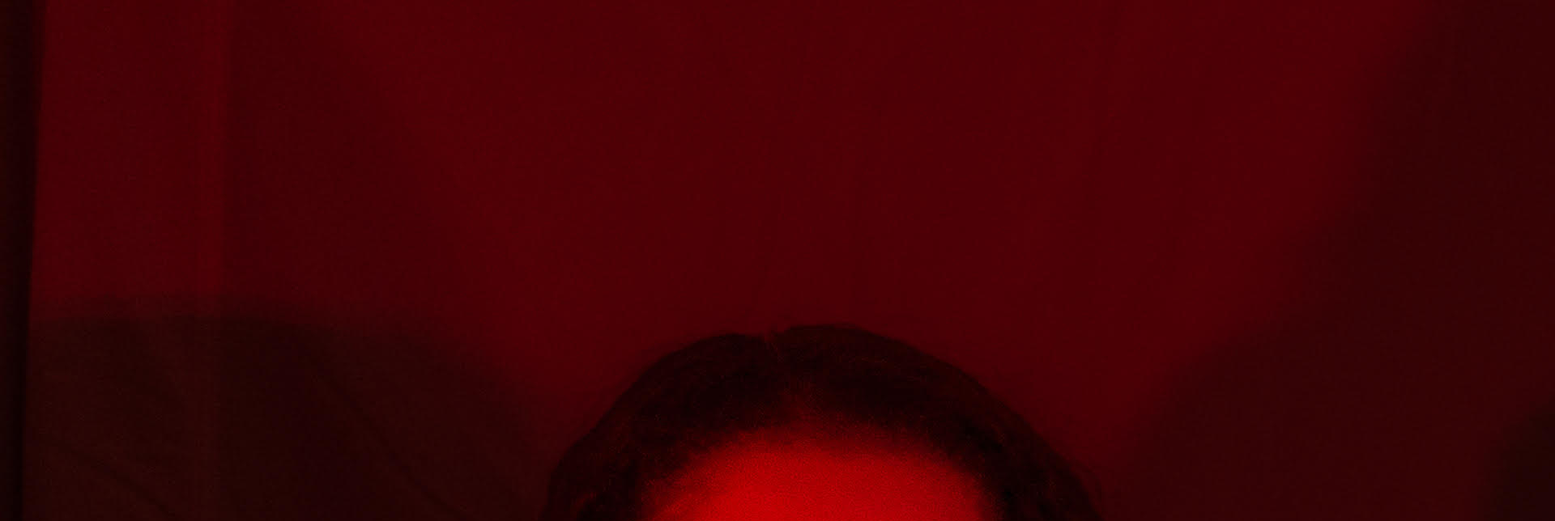
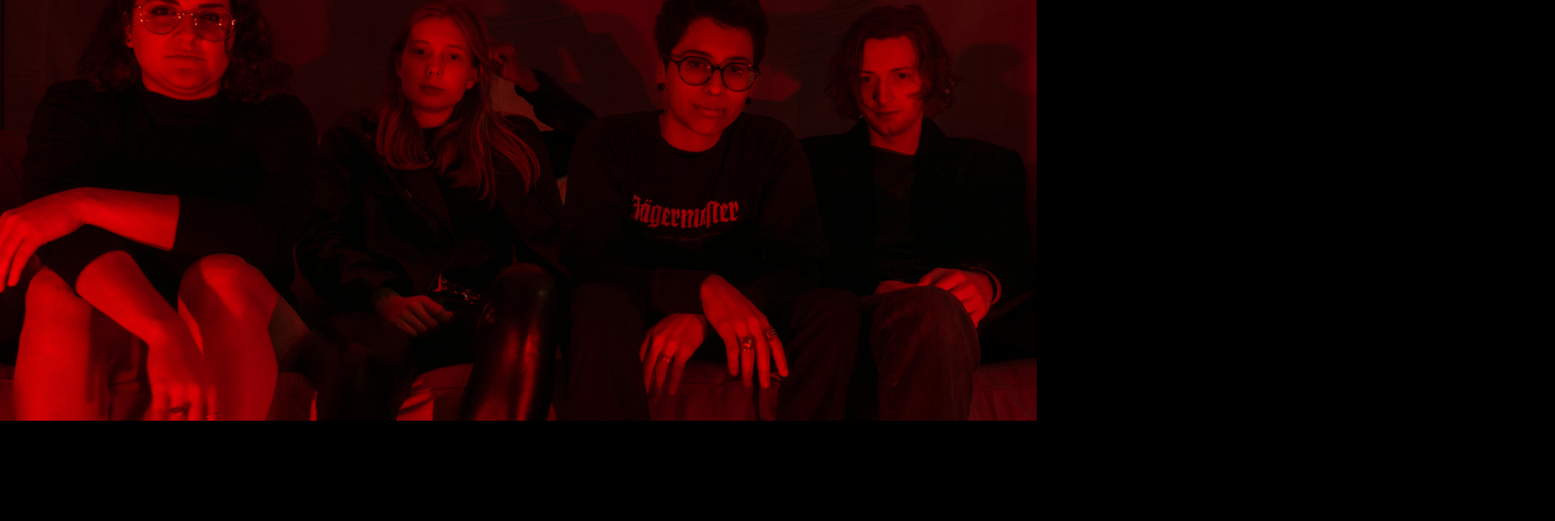
Before and after one commit to ahilton2/SStore, a plain HTML site: page index.html in a window 1280 px wide. Shown: the top 644 px of the page at 81% size, 1920 px wide, since content can reach past the window. Drawn offline with Linux system fonts and the light colour scheme; files whose address does not match are found by name.

Commit message:
Update SStore.css

```diff
--- a/SStore.css
+++ b/SStore.css
@@ -9,18 +9,30 @@ body {
     position: relative;
     max-width: 100%;
     margin: 0 auto;
-    height: 50vh; /* Set the height of the container to 50% of the viewport height */
+    padding: 20px;
+    overflow: hidden;
+    height: 60vh; /* Set the height of the container to 50% of the viewport height */
     background-image: url('C:/Users/coolc/Downloads/subpenguin full band photo red.jpg');
     background-size: cover;
-    background-position: center top; /* Adjusted to show the top of the image */
+    background-position: center center; /* Center the background image both horizontally and vertically */
 }
 
 .img-info {
     text-align: center;
-    margin-top: 20px; /* Adds space above text */
+    margin-bottom: 20px; /* Adds space below text */
     color: #fff; /* Set text color to white for visibility */
 }
 
 h2 {
     color: rgb(2, 1, 1); /* Set text color to white or another suitable color for visibility on the image */
 }
+
+img {
+    position: absolute;
+    top: 0;
+    left: 0;
+    width: 100%;
+    height: 100%;
+    display: block; /* Remove any extra space below inline images */
+    object-fit: cover; /* Preserve aspect ratio and cover the specified height */
+}
```
